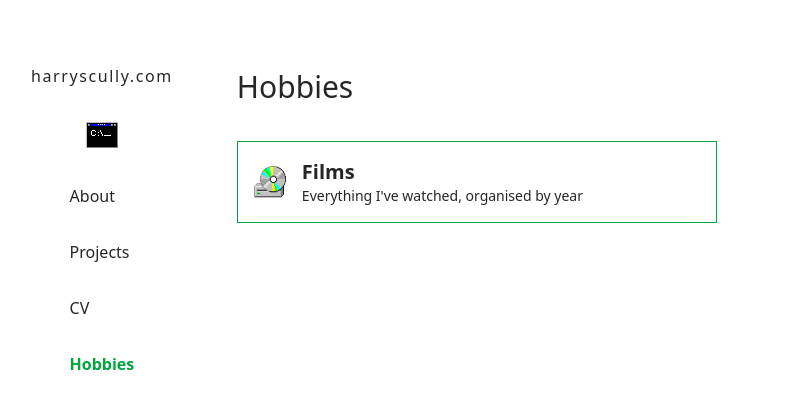
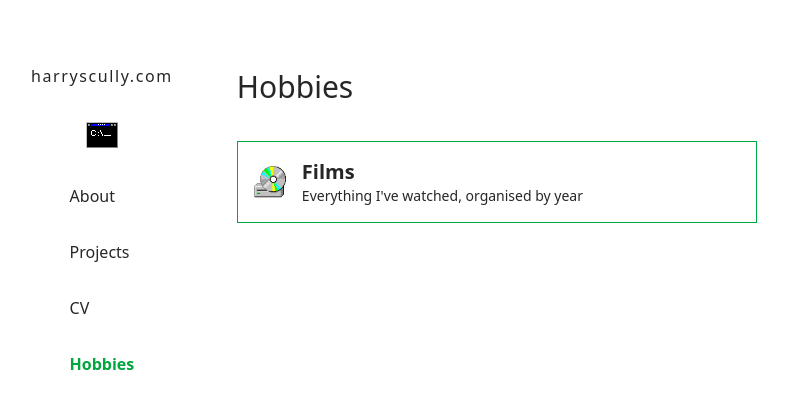
Before and after one commit to harryscully/portfolio, a Next.js app: page /hobbies in a window 1280 px wide. Shown: the top 408 px of the page, without its empty margins (33-821 px from the left). Built offline with nearby package versions, Linux system fonts and the light colour scheme.

Commit message:
Remove hobbies layout

```diff
--- a/src/app/hobbies/films/page.tsx
+++ b/src/app/hobbies/films/page.tsx
@@ -44,8 +44,11 @@
         })
 
     return (
-        <div className="flex flex-col gap-4">
-            {filmElements}
+         <div className="flex flex-col gap-8">
+            <h1>Films</h1>
+            <div className="flex flex-col gap-4">
+                {filmElements}
+            </div>
         </div>
     )
 }
--- a/src/app/hobbies/layout.tsx
+++ /dev/null
@@ -1,8 +0,0 @@
-export default function HobbiesLayout({children}:{children: React.ReactNode}) {
-    return (
-        <div className="flex flex-col gap-8">
-            <h1>Hobbies</h1>
-            {children}
-        </div>
-    )
-}
--- a/src/app/hobbies/page.tsx
+++ b/src/app/hobbies/page.tsx
@@ -4,7 +4,9 @@
 
 export default function HobbiesPage() {
     return (
-        <div className="flex flex-col gap-6 w-120">
+        <div className="flex flex-col w-130 gap-8">
+            <h1>Hobbies</h1>
+            <div className="flex flex-col gap-6 w-130">
                 <Link
                     className="flex items-center gap-4 p-4 border border-green-600 hover:bg-green-100 hover:text-green-600 transition-colors duration-200 cursor-pointer"
                     href="/hobbies/films"
@@ -16,5 +18,6 @@
                     </div>
                 </Link>
             </div>
+        </div>
     )
 }
```
Lines whose indentation alone changed are shown as unchanged.
